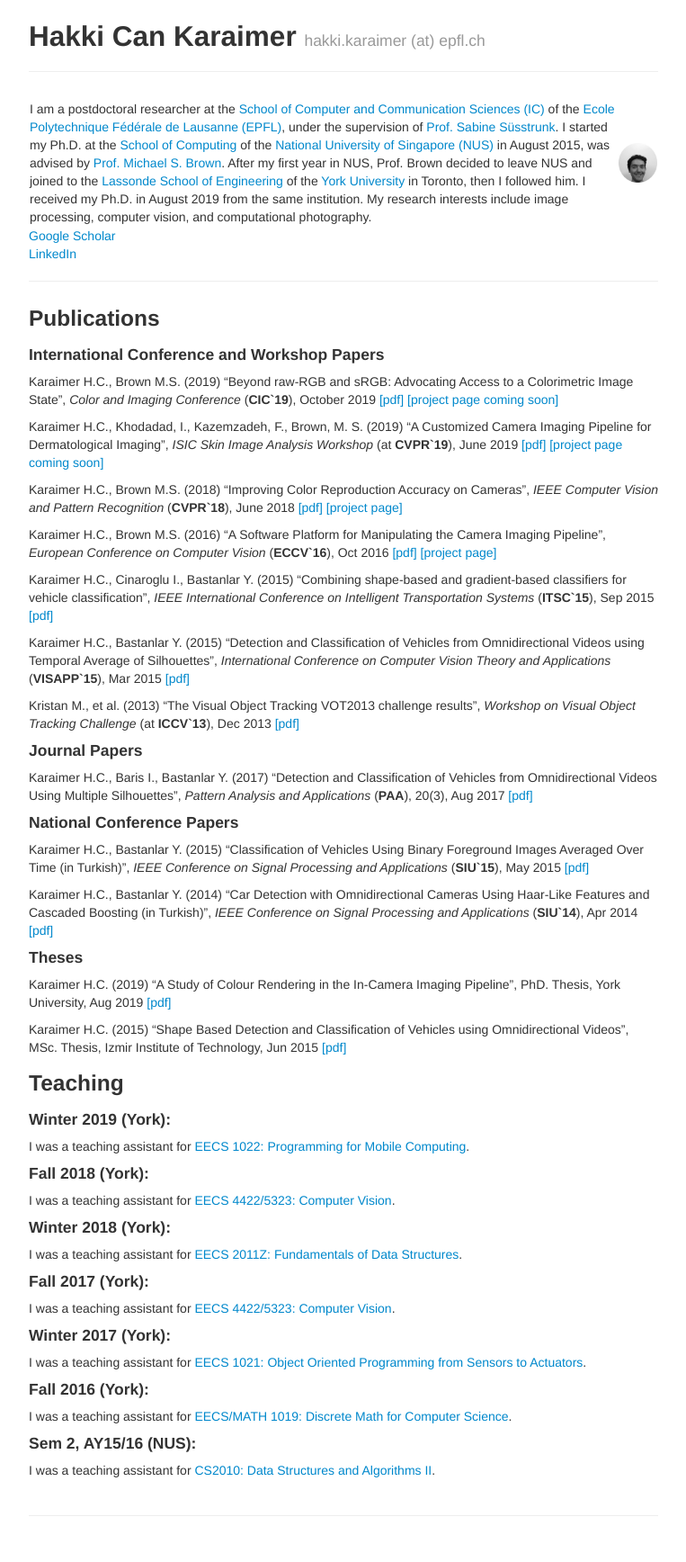
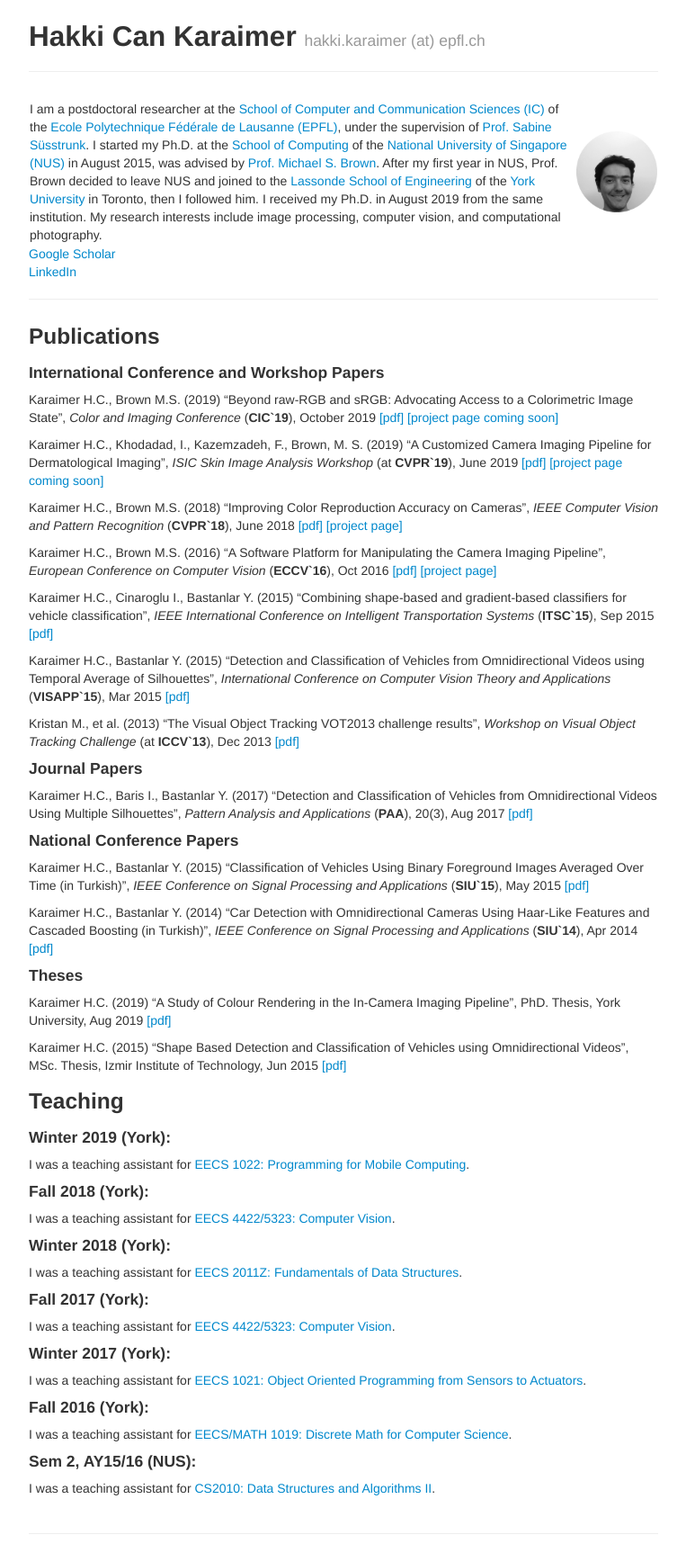
Before and after one commit to karaimer/karaimer.github.io, a Jekyll site: the page built from index.md, in a window 1280 px wide. Shown: the whole page at 90% size, without its empty margins (258-1021 px from the left). Built offline with Jekyll 4.4.1, drawn with Linux system fonts in a browser that asks for light colours.

Commit message:
Update index.md

```diff
--- a/index.md
+++ b/index.md
@@ -8,7 +8,7 @@
 
 | - | - |
 |---|---|
-| I am a postdoctoral researcher at the [School of Computer and Communication Sciences (IC)](https://www.epfl.ch/schools/ic/) of the [Ecole Polytechnique Fédérale de Lausanne (EPFL)](https://www.epfl.ch/en/), under the supervision of [Prof. Sabine Süsstrunk](https://ivrl.epfl.ch/people/people-susstrunk/). I started my Ph.D. at the [School of Computing](https://www.comp.nus.edu.sg) of the [National University of Singapore (NUS)](http://nus.edu.sg/) in August 2015, was advised by [Prof. Michael S. Brown](http://www.cse.yorku.ca/~mbrown/). After my first year in NUS, Prof. Brown decided to leave NUS and joined to the [Lassonde School of Engineering](https://lassonde.yorku.ca) of the [York University](https://www.yorku.ca/index.html) in Toronto, then I followed him. I received my Ph.D. in August 2019 from the same institution. My research interests include image processing, computer vision, and computational photography.     | ![](/image/original_0099.png){:height="320px" width="320px"} |
+| I am a postdoctoral researcher at the [School of Computer and Communication Sciences (IC)](https://www.epfl.ch/schools/ic/) of the [Ecole Polytechnique Fédérale de Lausanne (EPFL)](https://www.epfl.ch/en/), under the supervision of [Prof. Sabine Süsstrunk](https://ivrl.epfl.ch/people/people-susstrunk/). I started my Ph.D. at the [School of Computing](https://www.comp.nus.edu.sg) of the [National University of Singapore (NUS)](http://nus.edu.sg/) in August 2015, was advised by [Prof. Michael S. Brown](http://www.cse.yorku.ca/~mbrown/). After my first year in NUS, Prof. Brown decided to leave NUS and joined to the [Lassonde School of Engineering](https://lassonde.yorku.ca) of the [York University](https://www.yorku.ca/index.html) in Toronto, then I followed him. I received my Ph.D. in August 2019 from the same institution. My research interests include image processing, computer vision, and computational photography.     | ![](/image/original_0099.png){:height="720px" width="720px"} |
 
 [Google Scholar](https://scholar.google.com/citations?user=jhlnGS4AAAAJ&hl=en)
 [LinkedIn](https://www.linkedin.com/in/karaimer)
```
